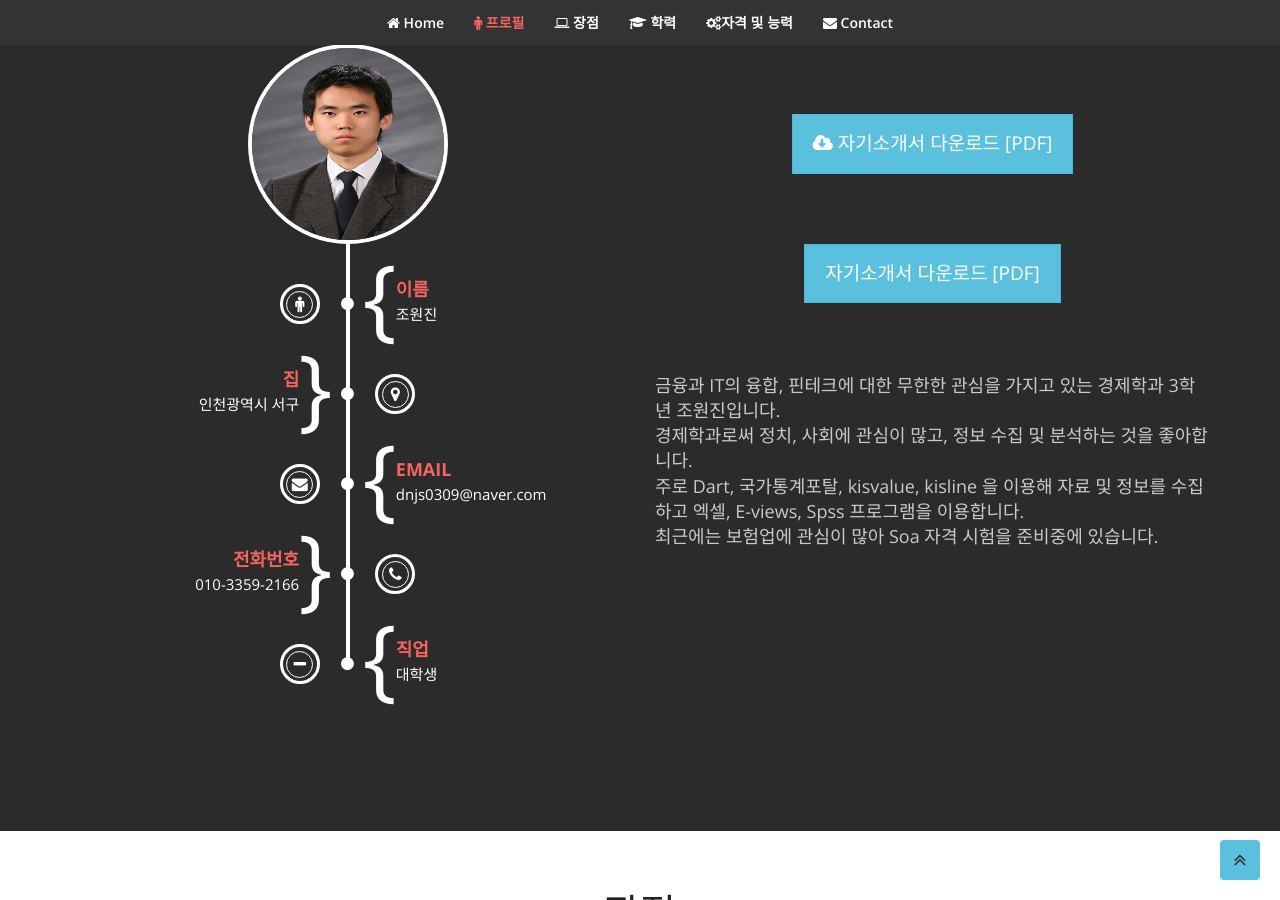
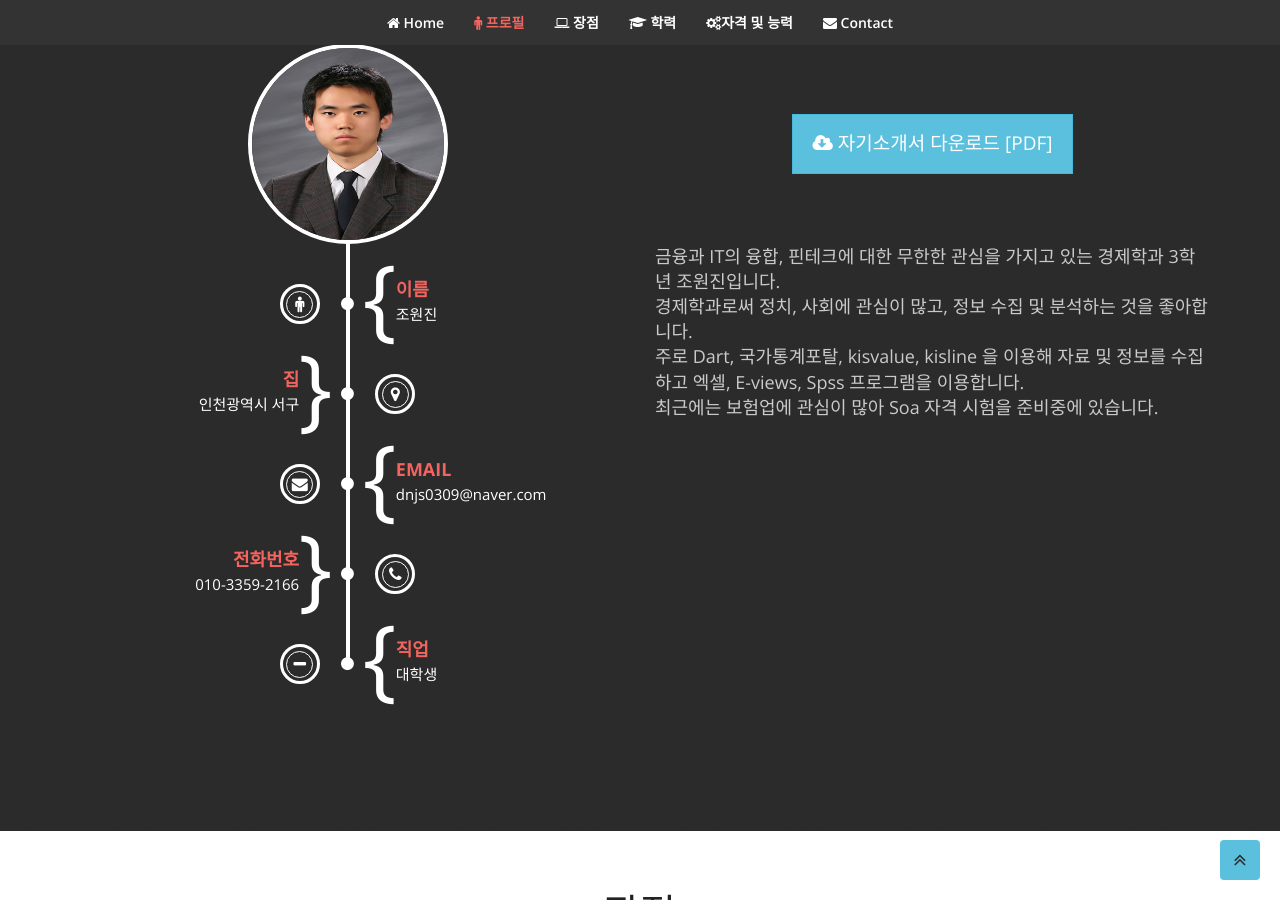
Before and after one commit to dnjs0309/dnjs0309.github.io, a Jekyll site: the page built from index.html, in a window 1280 px wide and 900 px high, scrolled down 969 px. Built offline with Jekyll 4.4.1, drawn with Linux system fonts in a browser that asks for light colours; nearby versions of some CDN libraries.

Commit message:
Update profile.html

```diff
--- a/_includes/profile.html
+++ b/_includes/profile.html
@@ -90,9 +90,7 @@
 				<div class="download-cv">
 					<a href="assets/Miroslav_Maksimovic_CV.pdf" target="_blank" class="btn btn-lg btn-info"><i class="fa fa-cloud-download"></i> 자기소개서 다운로드 [PDF]</a>
 				</div>
-				<div class="download-cv">
-					<a href="https://github.com/dnjs0309/dnjs0309.github.io/blob/master/markdown.md" target="_blank" class="btn btn-lg btn-info"> 자기소개서 다운로드 [PDF]</a>
-				</div>
+
 				<div class="profile-summary">
 	              <p>
 		            금융과 IT의 융합, 핀테크에 대한 무한한 관심을 가지고 있는 경제학과 3학년 조원진입니다.<br>
```
